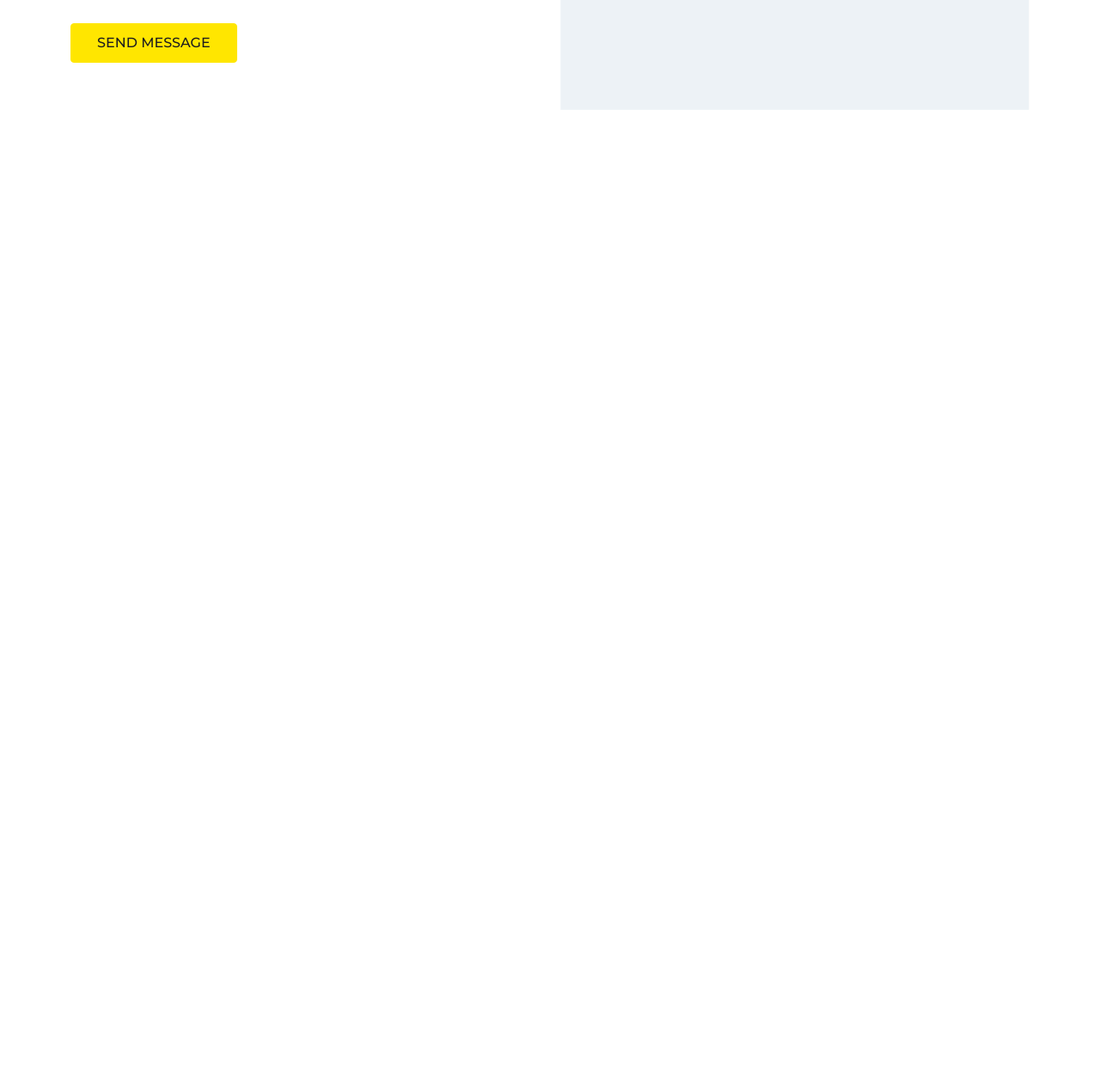
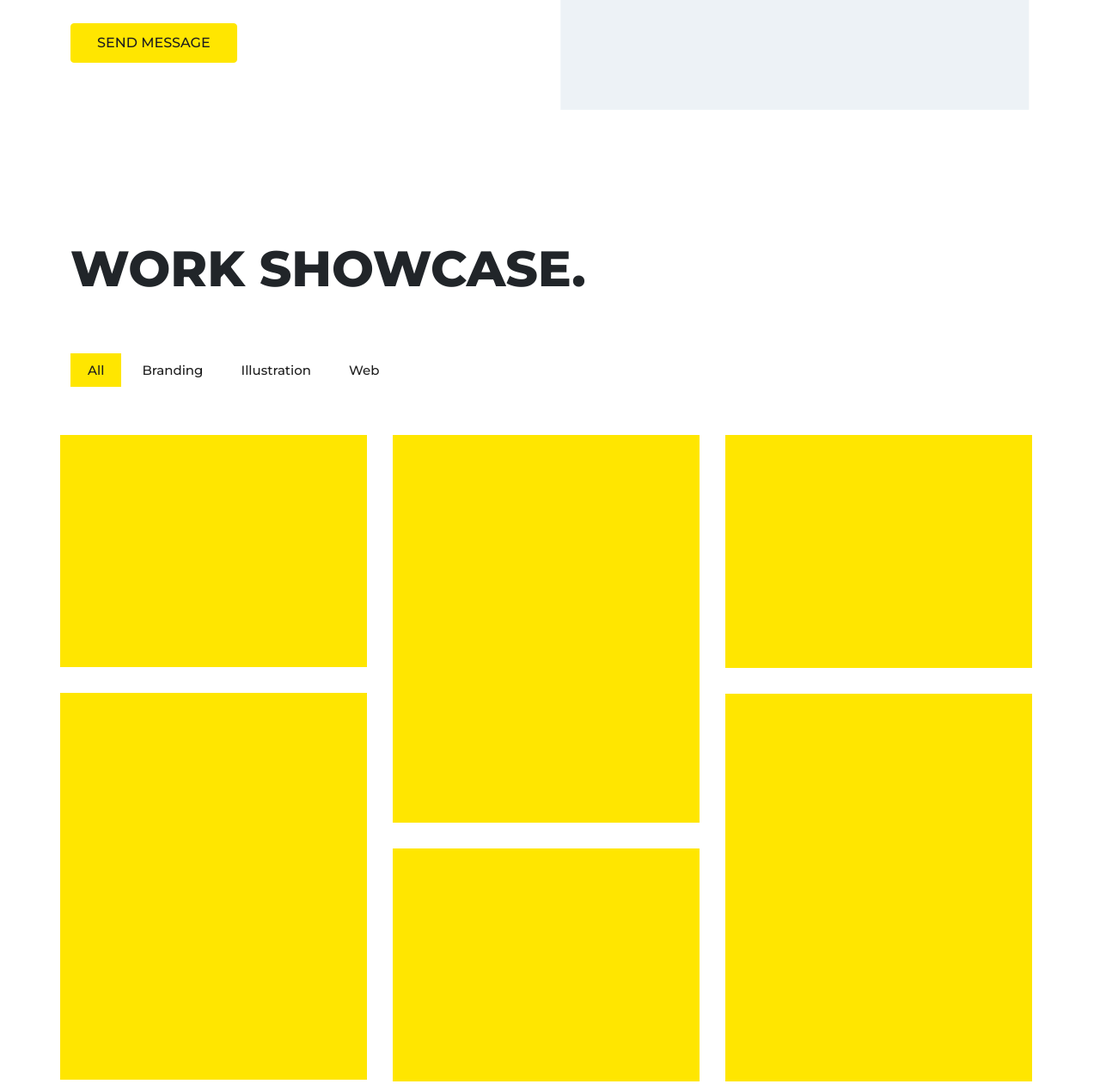
Before and after one commit to devtariq/mint-resume, a website: page index.html in a window 1280 px wide. Shown: the part 539-1800 px from the top of the page at 86% size. Before the commit the page ends 817 px from the top, so only its background shows below. Drawn offline with Linux system fonts and the light colour scheme.

Commit message:
portfolio added

```diff
--- a/app/js/custom.js
+++ b/app/js/custom.js
@@ -1,6 +1,20 @@
 (function ($) {
     "use strict";
 
+    $('.masson-grid').isotope({
+        itemSelector: '.portfolio-item',
+        percentPosition: true,
+        masonry: {
+          // use outer width of grid-sizer for columnWidth
+          columnWidth: '.grid-sizer',
+          gutter: 30,
+        }
+      });
 
+      $(".portfolio-menu ul li a").on("click", function(e) {
+        e.preventDefault();
+        let filterValue = $(this).attr('data-filter');
+        $('.masson-grid').isotope({ filter: filterValue });
+      })
 
 })(jQuery);
--- a/app/scss/style.scss
+++ b/app/scss/style.scss
@@ -4,7 +4,14 @@ body{
     line-height: 30px;
     background-color: #fff;
 }
+h1,h2,h3,h4,h5,h6{
+    font-weight: 800;
+}
 $color: #1e1e1e;
+.sec-title{
+    font-weight: 800;
+    font-size: 58px;
+}
 .btn-primary {
     color: #1e1e1e;
     background-color: #ffe600;
@@ -46,3 +53,63 @@ $color: #1e1e1e;
        margin: 30px 0;
     }
 }
+
+/*
+    Portfolio CSS
+*/
+.portfolio-menu {
+    margin: 60px 0;
+    ul{
+        padding: 0;
+        margin: 0;
+        list-style: none;
+        li{
+            display: inline-block;
+            a{
+                color: #1e1e1e;
+                padding: 10px 20px;
+                text-decoration: none;
+                &.active{
+                    background-color: #ffe600;
+                }
+            }
+        }
+    }
+}
+.portfolio-item{
+    position: relative;
+    margin-bottom: 30px;
+    cursor: pointer;
+    &::before{
+        position: absolute;
+        left: 0;
+        top: 0;
+        width: 100%;
+        height: 100%;
+        content: "";
+        background-color: #ffe600;
+    }
+    img{
+        width: 100%;
+    }
+    .pt-info {
+        position: absolute;
+        left: 50%;
+        top: 50%;
+        transform: translate(-50%,-50%);
+        text-align: center;
+        opacity: 0;
+        transition: .4s;
+        z-index: 2;
+        h3{
+            font-size: 30px;
+        }
+    }
+    &:hover .pt-info{
+        opacity: 1;
+    }
+}
+.grid-sizer, .portfolio-item {
+    background-clip: content-box;
+    width: 31.33%;
+}
--- a/index.html
+++ b/index.html
@@ -78,11 +78,81 @@
     </div>
     <!-- Banner Section End -->
 
+    <!-- Portfolio Section Start -->
+    <section class="portfolio">
+        <div class="container">
+            <div class="row">
+                <div class="col-lg-12">
+                    <h2 class="sec-title">WORK SHOWCASE.</h2>
+                </div>
+            </div>
+            <div class="row">
+                <div class="col-lg-12">
+                    <div class="portfolio-menu">
+                        <ul>
+                            <li><a href="#" data-filter="*" class="active">All</a></li>
+                            <li><a data-filter=".branding" href="#">Branding</a></li>
+                            <li><a data-filter=".illustration" href="#">Illustration</a></li>
+                            <li><a data-filter=".web" href="#">Web</a></li>
+                        </ul>
+                    </div>
+                    <div class="masson-grid row">
+                        <div class="grid-sizer"></div>
+                        <div class="portfolio-item branding">
+                            <img src="images/pt1.jpg" alt="">
+                            <div class="pt-info">
+                                <h3>ARTWORK</h3>
+                                <span>BRANDING</span>
+                            </div>
+                        </div> <!-- Portfolio Item End -->
+                        <div class="portfolio-item illustration">
+                            <img src="images/pt2.jpg" alt="">
+                            <div class="pt-info">
+                                <h3>ARTWORK</h3>
+                                <span>illustration</span>
+                            </div>
+                        </div> <!-- Portfolio Item End -->
+                        <div class="portfolio-item web">
+                            <img src="images/pt3.jpg" alt="">
+                            <div class="pt-info">
+                                <h3>ARTWORK</h3>
+                                <span>WEB</span>
+                            </div>
+                        </div> <!-- Portfolio Item End -->
+                        <div class="portfolio-item branding">
+                            <img src="images/pt4.jpg" alt="">
+                            <div class="pt-info">
+                                <h3>ARTWORK</h3>
+                                <span>BRANDING</span>
+                            </div>
+                        </div> <!-- Portfolio Item End -->
+                        <div class="portfolio-item web">
+                            <img src="images/pt6.jpg" alt="">
+                            <div class="pt-info">
+                                <h3>ARTWORK</h3>
+                                <span>Web</span>
+                            </div>
+                        </div> <!-- Portfolio Item End -->
+                        <div class="portfolio-item branding">
+                            <img src="images/pt5.jpg" alt="">
+                            <div class="pt-info">
+                                <h3>ARTWORK</h3>
+                                <span>BRANDING</span>
+                            </div>
+                        </div> <!-- Portfolio Item End -->
+
+                    </div>
+                </div>
+            </div>
+        </div>
+    </section>
+    <!-- Portfolio Section End -->
+
     <!--Javascript
 ========================================================-->
     <script src="js/jquery.min.js"></script>
     <script src="js/bootstrap.bundle.min.js"></script>
-    <script src="js/owl.carousel.min.js"></script>
+    <script src="js/isotope.pkgd.min.js"></script>
 
     <script src="js/custom.js"></script>
 
--- a/js/custom.js
+++ b/js/custom.js
@@ -1,2 +1,2 @@
-jQuery;
+!function(t){"use strict";t(".masson-grid").isotope({itemSelector:".portfolio-item",percentPosition:!0,masonry:{columnWidth:".grid-sizer",gutter:30}}),t(".portfolio-menu ul li a").on("click",(function(i){i.preventDefault();let o=t(this).attr("data-filter");t(".masson-grid").isotope({filter:o})}))}(jQuery);
 //# sourceMappingURL=custom.js.map
```
Also changed, not shown: css/style.css, images/pt1.jpg (added), images/pt2.jpg (added), images/pt3.jpg (added), images/pt4.jpg (added), images/pt5.jpg (added), images/pt6.jpg (added), 2 other files.
